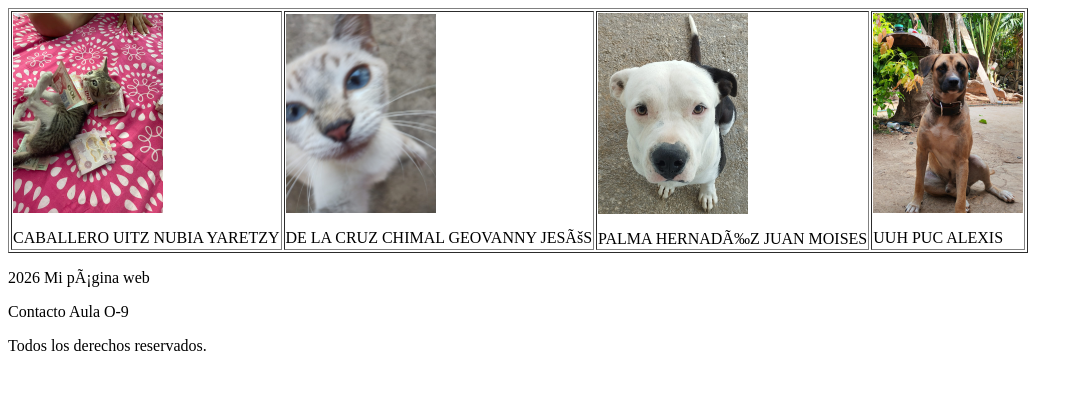
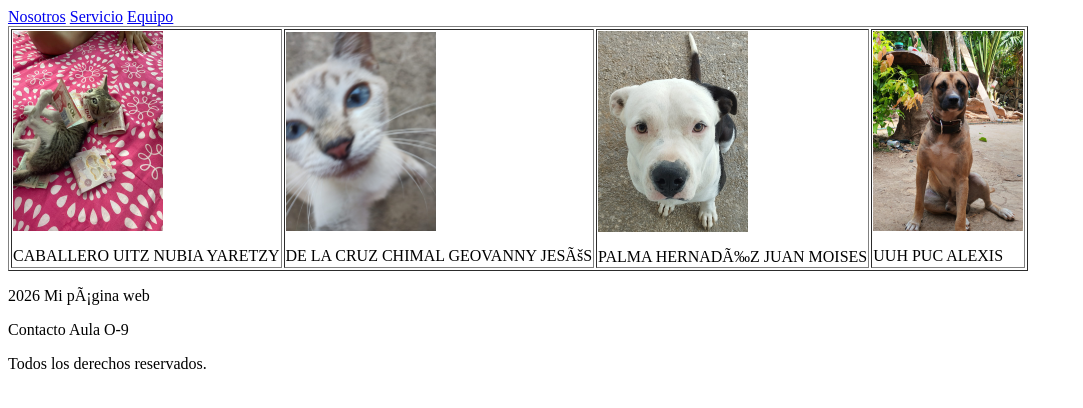
Before and after one commit to gengar4/gengar4.github.io, a plain HTML site: page index.html in a window 1280 px wide. Shown: the whole page, without its empty margins (0-1083 px from the left). Drawn offline with Linux system fonts and the light colour scheme.

Commit message:
Update index.html

```diff
--- a/index.html
+++ b/index.html
@@ -3,6 +3,12 @@
   <meta charset="UFT-8">
   <title>Mi primera imagen</title>
 </head>
+  <body>
+    <nav>
+      <a href="#nosotros">Nosotros</a>
+      <a href="#servicio">Servicio</a>
+      <a href="#equipo">Equipo</a>
+    </nav>
 <table border="1" style=text-align. center; margin: auto;">
   <tr>
     <td>
@@ -23,6 +29,7 @@
     </td>
   </tr>
 </table>
+  </body>
 <footer>
   <p>2026 Mi página web</p>
   <p>Contacto Aula O-9</p>
```
